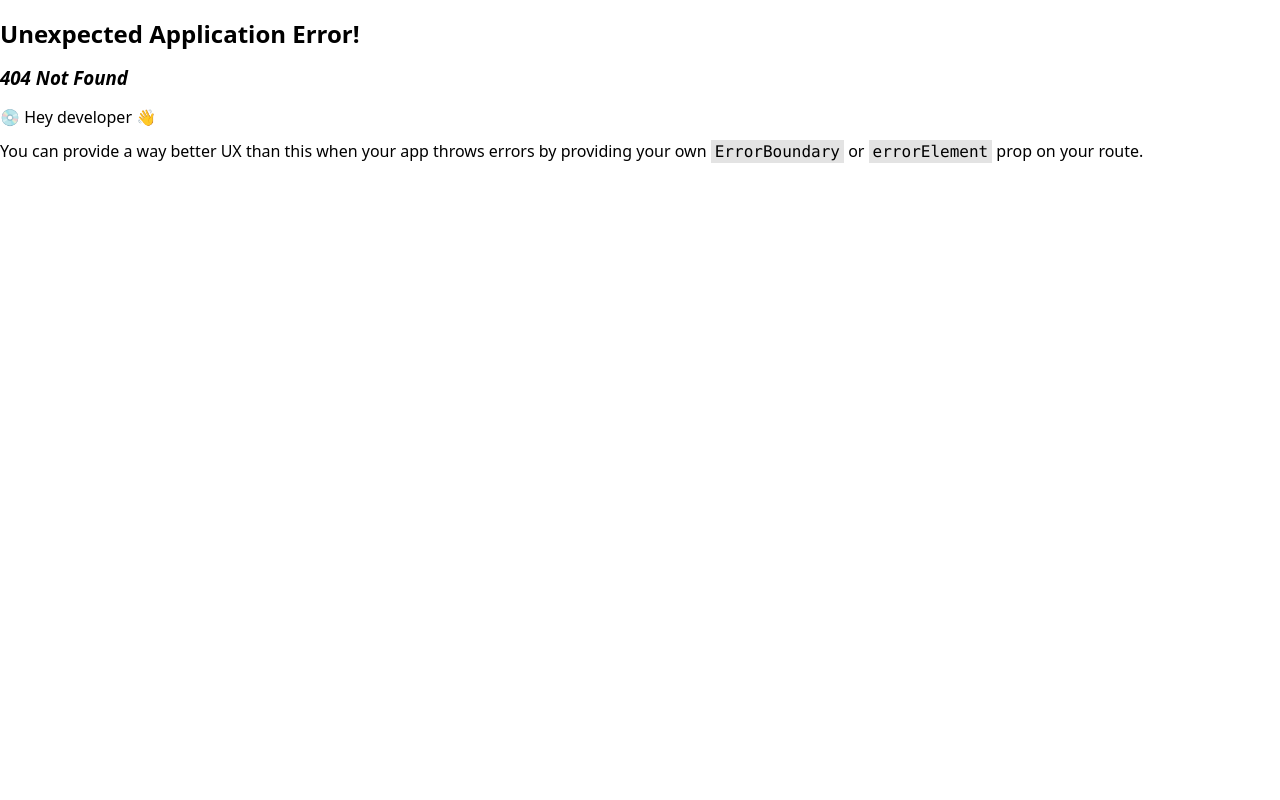
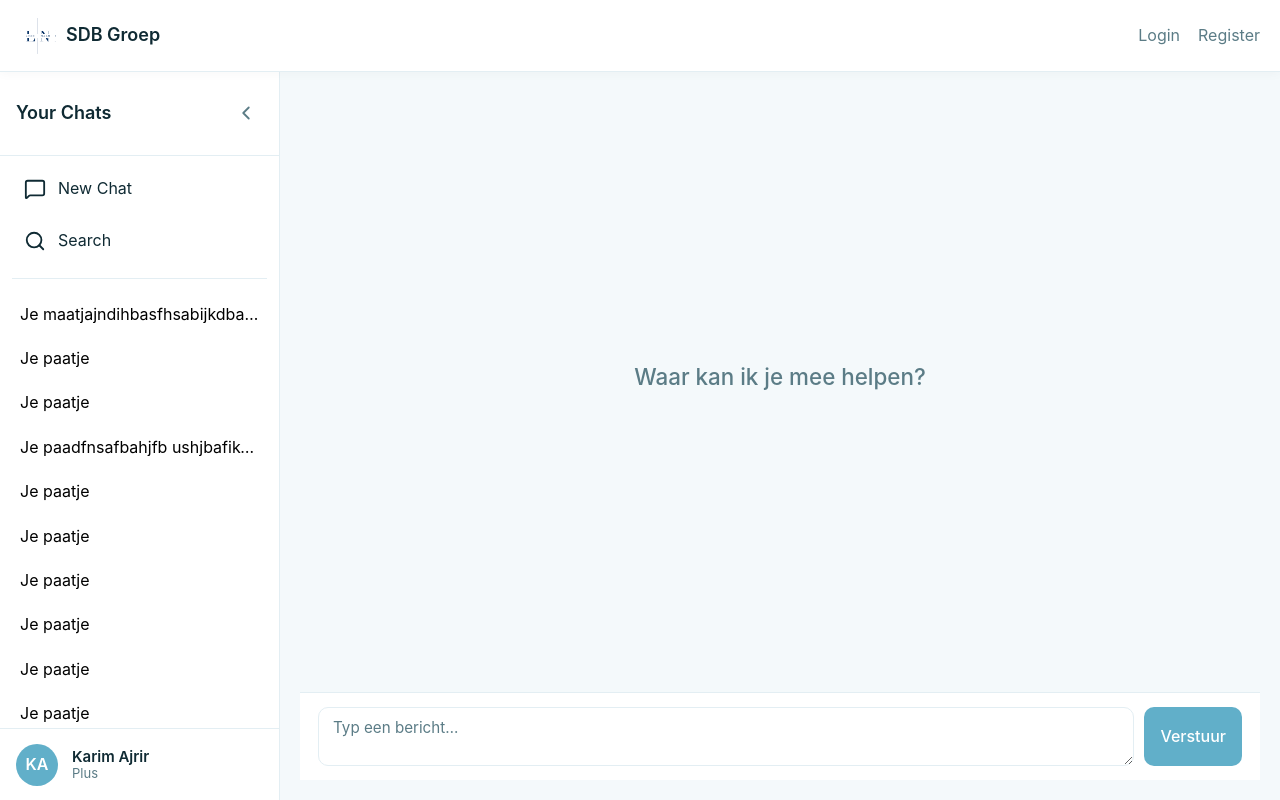
Before and after one commit to KAjrir/RAG-AI-Assistant, a React (Vite) app in the folder frontend/: page /c in a window 1280 px wide. Before the commit this address had no page. Built offline with nearby package versions, Linux system fonts and the light colour scheme.

Commit message:
Added a few extra pages and sorted files

```diff
--- a/frontend/src/App.jsx
+++ /dev/null
@@ -1,23 +0,0 @@
-import "./App.css";
-import "./markdown.css";
-
-import Header from "./components/Header.jsx";
-import ChatUI from "./components/ChatUI.jsx";
-import Sidebar from "./components/Sidebar.jsx";
-
-import { ModalProvider } from "./modals/ModalContext.jsx";
-
-export default function App() {
-  return (
-    <ModalProvider>
-      <div className="chatShell">
-        {/* Hier moet user context gegeven worden */}
-        <Header user={"mauw"} />
-        <div className="wrapper">
-          <Sidebar />
-          <ChatUI />
-        </div>
-      </div>
-    </ModalProvider>
-  );
-}
--- a/frontend/src/components/ChatUI.jsx
+++ b/frontend/src/components/ChatUI.jsx
@@ -10,6 +10,8 @@ import rehypeRaw from "rehype-raw";
 
 import TypingDots from "./TypingDots";
 
+import { useParams } from "react-router";
+
 const ChatUI = () => {
   const [messages, setMessages] = useState([]);
   const [chatLoading, setChatLoading] = useState(false);
@@ -17,6 +19,11 @@ const ChatUI = () => {
   const [draft, setDraft] = useState("");
   const inputRef = useRef(null);
   const bottomRef = useRef(null);
+
+
+  const { id } = useParams()
+  console.log(id)
+
 
   useEffect(() => {
     if (!localStorage.getItem("session_id")) {
--- /dev/null
+++ b/frontend/src/components/Login.jsx
@@ -0,0 +1,7 @@
+const Login = () => {
+    return (
+        <div></div>
+    )
+}
+
+export default Login
--- /dev/null
+++ b/frontend/src/components/register.jsx
@@ -0,0 +1,7 @@
+const Register = () => {
+    return (
+        <div></div>
+    )
+}
+
+export default Register
--- a/frontend/src/main.jsx
+++ b/frontend/src/main.jsx
@@ -2,18 +2,50 @@ import { StrictMode } from 'react'
 import { createRoot } from 'react-dom/client'
 import { createBrowserRouter, RouterProvider } from "react-router"
 import './index.css'
-import App from './App.jsx'
+
+import HomePage from './pages/HomePage.jsx'
+import ChatPage from './pages/ChatPage.jsx'
+import Login from './components/Login.jsx';
+import Register from './components/register.jsx'
+import ChatUI from './components/ChatUI.jsx'
+
+import AuthProvider from './providers/AuthProvider.jsx'
 
 const router = createBrowserRouter([
   {
     path: "/",
-    element: <App />
+    element: <HomePage />
+  },
+  {
+    path: "/c",
+    element: <ChatPage />,
+    children: [
+      {
+        index: true,
+        element: <ChatUI />
+      },
+      {
+        path: ":id",
+        element: <ChatUI />
+      }
+
+    ]
+  },
+  {
+    path: "/login",
+    element: <Login />
+  },
+  {
+    path: "/register",
+    element: <Register/>
   }
 
 ]);
 
 createRoot(document.getElementById('root')).render(
   <StrictMode>
-    <RouterProvider router={router}/>
+    <AuthProvider>
+      <RouterProvider router={router}/>
+    </AuthProvider>
   </StrictMode>
 )
--- /dev/null
+++ b/frontend/src/pages/ChatPage.jsx
@@ -0,0 +1,24 @@
+import "../styles/chatPage.css";
+import "../styles/markdown.css";
+
+import Header from "../components/Header.jsx";
+import ChatUI from "../components/ChatUI.jsx";
+import Sidebar from "../components/Sidebar.jsx";
+
+import { ModalProvider } from "../modals/ModalContext.jsx";
+import { Outlet } from "react-router";
+
+export default function ChatPage() {
+  return (
+    <ModalProvider>
+      <div className="chatShell">
+        {/* Hier moet user context gegeven worden */}
+        <Header user={""} />
+        <div className="wrapper">
+          <Sidebar />
+          <Outlet />
+        </div>
+      </div>
+    </ModalProvider>
+  );
+}
--- /dev/null
+++ b/frontend/src/pages/HomePage.jsx
@@ -0,0 +1,7 @@
+const HomePage = () => {
+    return (
+        <div></div>
+    )
+}
+
+export default HomePage
--- /dev/null
+++ b/frontend/src/providers/AuthProvider.jsx
@@ -0,0 +1,25 @@
+import { createContext, useContext, useState } from "react";
+
+const AuthContext = createContext();
+
+export default function AuthProvider({ children }) {
+  const [user, setUser] = useState(null);
+
+  function login(userData) {
+    setUser(userData);
+  }
+
+  function logout() {
+    setUser(null);
+  }
+
+  return (
+    <AuthContext.Provider value={{ user, setUser, login, logout }}>
+      {children}
+    </AuthContext.Provider>
+  );
+}
+
+export function useAuth() {
+  return useContext(AuthContext);
+}
--- a/frontend/src/App.css
+++ b/frontend/src/styles/chatPage.css
@@ -50,7 +50,7 @@
   display: flex;
   flex-direction: column;
   gap: 16px;
-  max-width: min(150ch, 85%);
+  min-width: min(150ch, 85%);
   margin: 0 auto;
   flex: 1;
 }
```
Also changed, not shown: frontend/src/styles/markdown.css (renamed from frontend/src/markdown.css).
